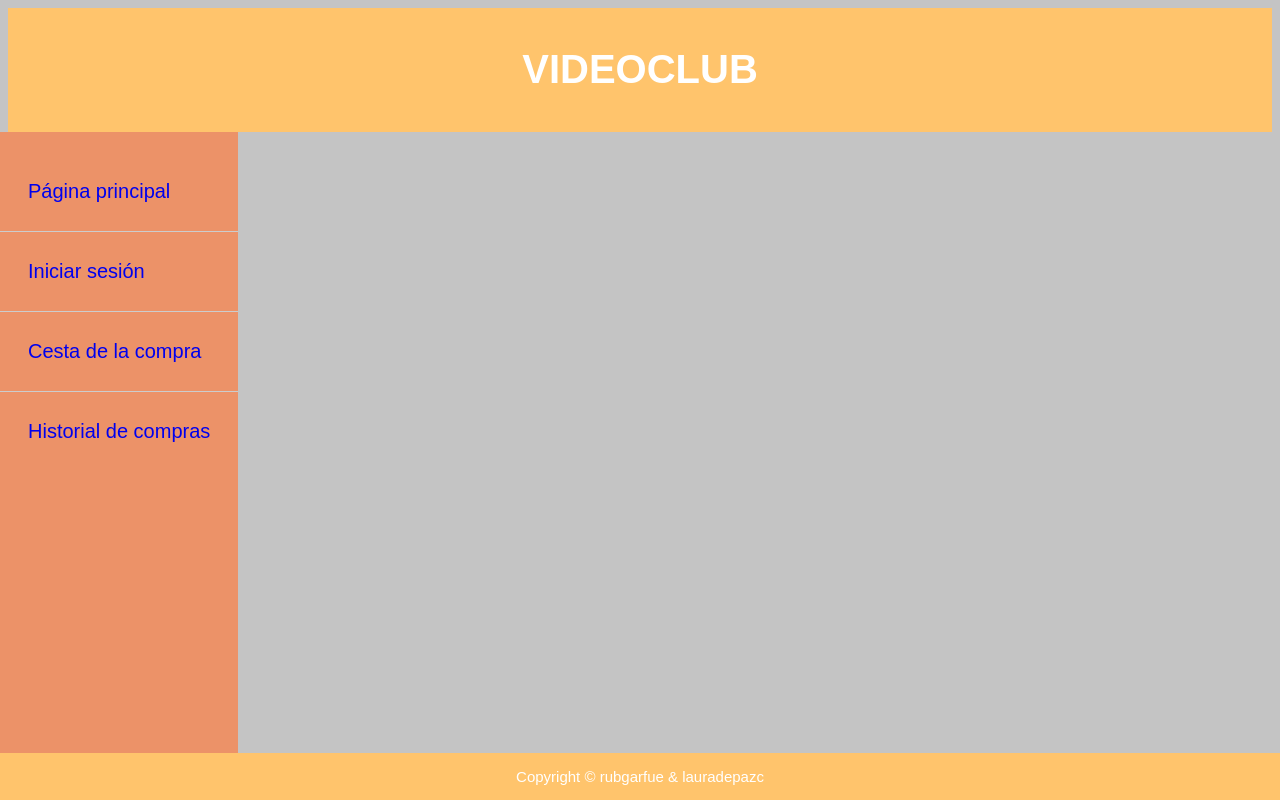
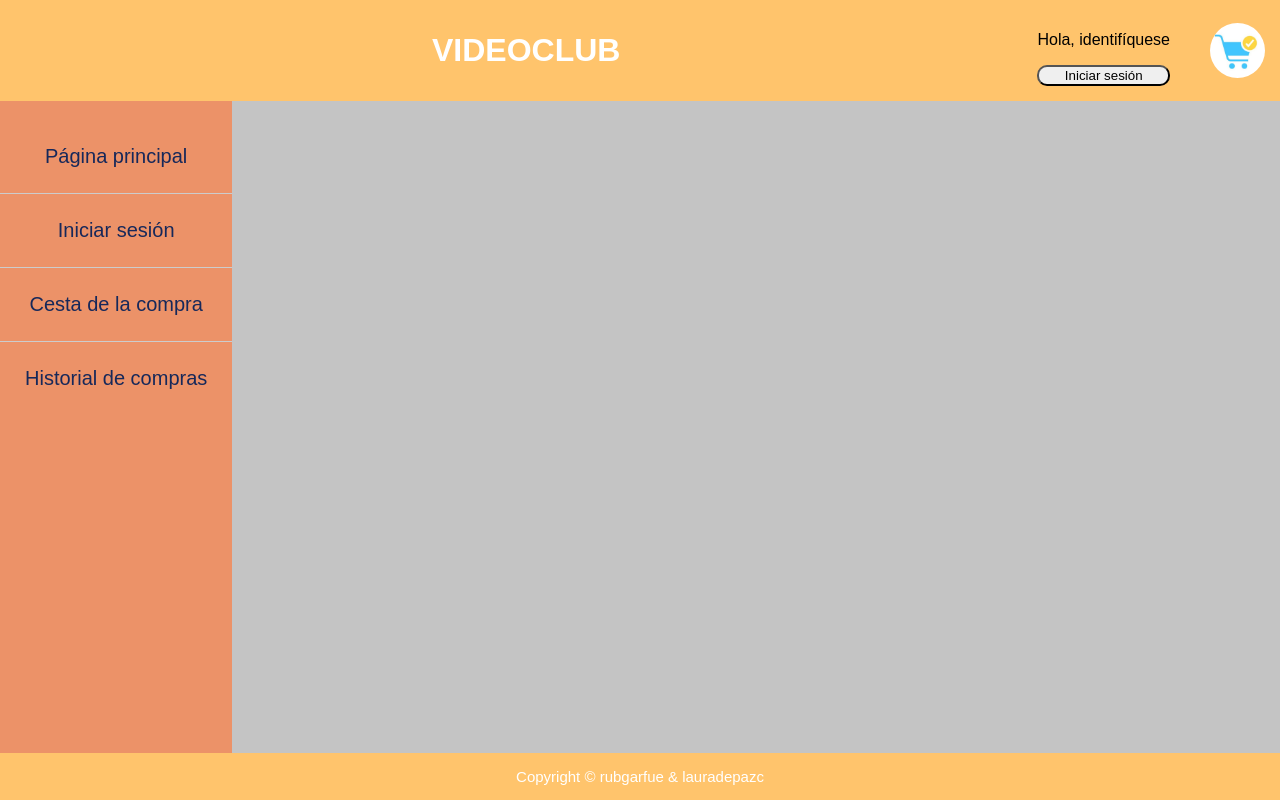
Before and after one commit to RubGarFue/SI, a Python web app: template practica1/templates/index.html in a window 1280 px wide. Run offline with Jinja, Linux system fonts and the light colour scheme; the template is opened without the code that fills it, so the values that code supplies are empty.

Commit message:
header footer y sidebar bien (mas o menos)

```diff
--- a/practica1/static/style.css
+++ b/practica1/static/style.css
@@ -1,57 +1,104 @@
-.header {
-    background-color: rgb(255, 196, 108);
-    padding: 1%;
-    text-align: center;
-    font-size: 20px;
-    color: white;
-    position: sticky;
-    left: 0;
-    top: 0;
+body {
+    background-color: rgb(196, 196, 196);
+    font-family: Arial, Helvetica, sans-serif;
 }
 
-.section {
+
+/********** HEADER STYLE **********/
+
+header {
+    background-color: rgb(255, 196, 108);
+    position: fixed;
+    width: 100%;
+    top: 0;
+    left: 0;
+}
+
+.name {
+    color: white;
+    margin: auto;
+}
+
+.header-content {
+    display: flex;
+    align-items: center;
+    justify-content: center;
+    padding: 15px;
+}
+
+.header-sign-in {
+    float: right;
+    padding-right: 40px;
+    display: flex;
+    flex-direction: column;
+    justify-content: center;
+}
+
+header button {
+    border-radius: 10px;
+}
+
+.shopping-cart-img {
+    width: 55px;
+    height: 55px;
+    border-radius: 70%;
+    float: right;
+}
+
+
+
+/********** SIDEBAR STYLE **********/
+
+.sidebar {
     background-color: rgb(236, 146, 104);
-    color: white;
     position: fixed;
     height: 100%;
     left: 0;
+    top: 0;
     font-size: 20px;
-}
-
-body {
-    background-color: rgb(196, 196, 196);
-    font-family: Arial, Helvetica, sans-serif;
-    font-size: 16px
-}
-
-.footer {
-    background-color: rgb(255, 196, 108);
     text-align: center;
-    font-size: 15px;
-    color: white;
-    position: fixed;
-    left: 0;
-    bottom: 0;
-    width: 100%;
 }
 
 nav ul {
     list-style-type: none;
     padding: 0;
+    padding-top: 100px;
 }
 nav ul li {
     padding: 1em;
     border-bottom: 1px solid #CCC;
 }
+
 nav ul li:last-child {
     border-bottom: 0;
 }
 
-a:link {
+.sidebar a {
     text-decoration: none;
-    padding: 8px 8px;
+    padding: 5px 5px;
     display: inline-block;
 }
-a:hover {
+
+.sidebar a:link, a:visited {
+    color: rgb(22, 40, 90);
+}
+
+.sidebar a:hover {
     background-color: rgb(255, 97, 23);
 }
+
+
+/********** FOOTER STYLE **********/
+
+footer {
+    background-color: rgb(255, 196, 108);
+    color: white;
+    position: fixed;
+    width: 100%;
+    left: 0;
+    bottom: 0;
+    font-size: 15px;
+    text-align: center;
+}
+
+/********** CATALOG STYLE **********/
--- a/practica1/templates/index.html
+++ b/practica1/templates/index.html
@@ -6,27 +6,41 @@
     <link rel=StyleSheet href="../static/style.css" type="text/css">
 </head>
 <body>
-    <div class="header">
-        <h1>VIDEOCLUB</h1>
-    </div>
-    <div class="section">
+    <div class="main">
+        <div class="sidebar">
             <nav>
                 <ul>
-                <li><a href="#">Página principal</a></li>
+                    <li><a href="index.html">Página principal</a></li>
                     <li><a href="#">Iniciar sesión</a></li>
                     <li><a href="#">Cesta de la compra</a></li>
                     <li><a href="#">Historial de compras</a></li>
                 </ul>
             </nav>
         </div>
+        <div class="content">
+            <p>HolaaAaaaaaaaaAaaaaaaaAaaaaaaaAaaaa</p>
             <div class="search">
                 <form>
                     <input type="text" placeholder="Buscar película" name="search">
                     <button type="submit"><i class="fa fa-search"></i></button>
                 </form>
             </div>
-    <div class="footer">
+        </div>
+    </div>
+    <header>
+        <div class="header-content">
+            <h1 class="name">VIDEOCLUB</h1>
+            <div class="header-sign-in">
+                <p>Hola, identifíquese</p>
+                <button type="button">Iniciar sesión</button>
+            </div>
+            <div class="shopping-cart">
+                <a href="#"><img class="shopping-cart-img" src="../img/shopping-cart.jpeg" alt="Carrito"></a>
+            </div>
+        </div>
+    </header>
+    <footer>
         <p>Copyright © rubgarfue & lauradepazc</p>
-    </div>
+    </footer>
 </body>
 </html>
```
Also changed, not shown: practica1/static/style-v.css (added, +70 -0 lines), practica1/img/shopping-cart.jpeg (added). Lines whose indentation alone changed are shown as unchanged.
